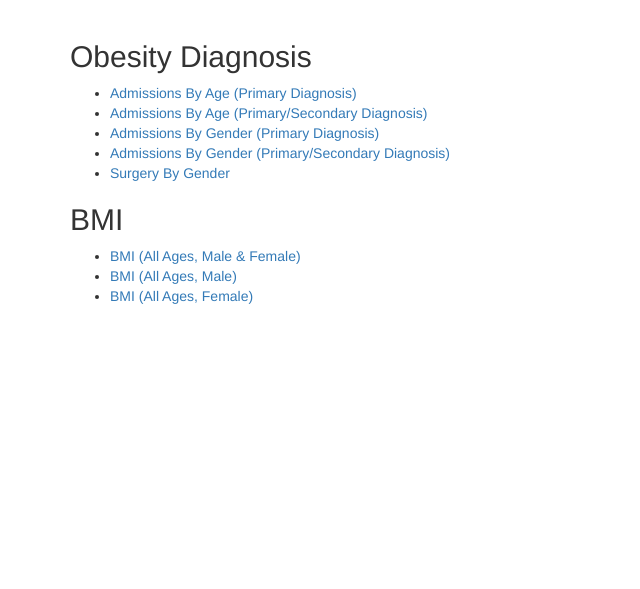
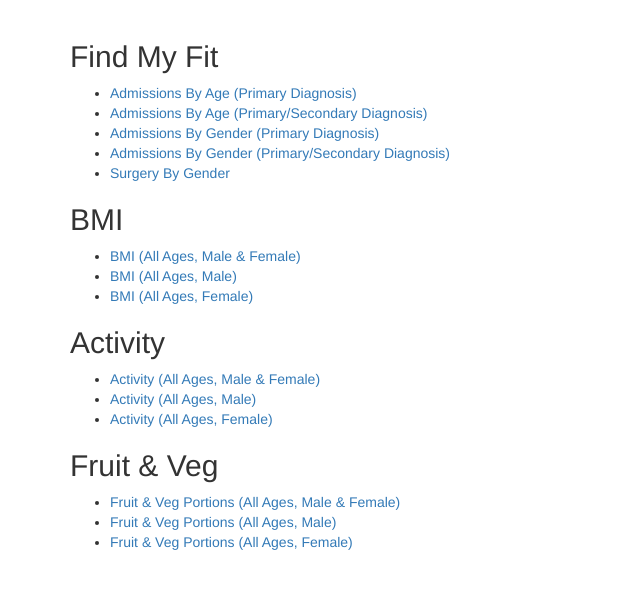
Before and after one commit to atiro/obesitydata, a Django app: template obesitydata/templates/pages/home.html in a window 1280 px wide. Shown: the part 52-641 px from the top of the page, without its empty margins (0-640 px from the left). Run offline with Django 3.2, Linux system fonts and the light colour scheme; the template is opened without the code that fills it, so the values that code supplies are empty; some libraries are stand-ins or nearby versions.

Commit message:
Added more links to homepage

```diff
--- a/obesitydata/templates/pages/home.html
+++ b/obesitydata/templates/pages/home.html
@@ -2,7 +2,7 @@
 
 {% block content %}
 
-<h2> Obesity Diagnosis</h2>
+<h2> Find My Fit </h2>
 
 <ul>
 	<li><a href="{% url 'admissions_by_age_primary' %}">Admissions By Age (Primary Diagnosis)</a></li>
@@ -20,7 +20,6 @@
 	<li><a href="{% url 'bmi_by_gender' 'female' %}">BMI (All Ages, Female)</a></li>
 </ul>
 
-<!--
 <h2> Activity </h2>
 
 <ul>
@@ -29,5 +28,12 @@
 	<li><a href="{% url 'activity_by_gender' 'female' %}">Activity (All Ages, Female)</a></li>
 </ul>
 
--->
+<h2> Fruit & Veg </h2>
+
+<ul>
+	<li><a href="{% url 'fruitveg' %}">Fruit & Veg Portions (All Ages, Male & Female)</a></li>
+	<li><a href="{% url 'fruitveg_by_gender' 'male' %}">Fruit & Veg Portions (All Ages, Male)</a></li>
+	<li><a href="{% url 'fruitveg_by_gender' 'female' %}">Fruit & Veg Portions (All Ages, Female)</a></li>
+</ul>
+
 {% endblock %}
```
